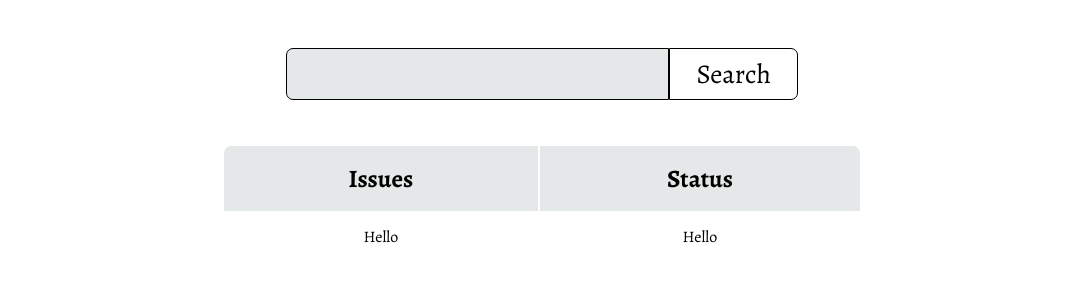
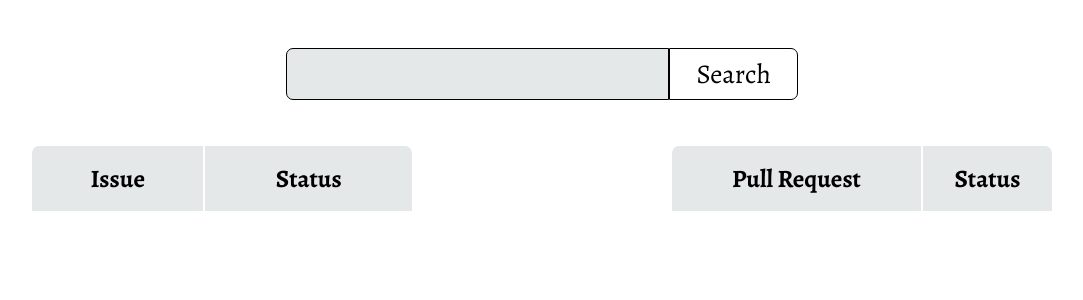
Before and after one commit to Baharghadimii/issue-explorer, a React (Create React App) app: page / in a window 1280 px wide. Shown: the top 300 px of the page, without its empty margins (98-1181 px from the left). Built offline with nearby package versions, Linux system fonts and the light colour scheme.

Commit message:
add pull request table

```diff
--- a/package.json
+++ b/package.json
@@ -3,6 +3,7 @@
   "version": "0.1.0",
   "private": true,
   "dependencies": {
+    "@github/octicons-react": "^7.4.0",
     "@testing-library/jest-dom": "^4.2.4",
     "@testing-library/react": "^9.4.0",
     "@testing-library/user-event": "^7.2.1",
--- a/src/App.js
+++ b/src/App.js
@@ -1,5 +1,5 @@
 import React, { useState } from 'react';
-import './App.css';
+import './App.scss';
 
 import SearchBar from "./components/SearchPage";
 import Table from './components/Table';
@@ -15,18 +15,21 @@ function App() {
 
   const search = (data) => {
     const requestData = data.split('com/');
-    getIssues(requestData[1]).then((res) => {
-      setState({ ...state, issues: res })
+    getIssues(requestData[1]).then((issues) => {
+      getPullRequest(requestData[1]).then((pulls) => {
+        setState({ ...state, pulls: pulls, issues: issues })
+      });
     });
-    getPullRequest(requestData[1]).then((res) => {
-      setState({ ...state, pulls: res })
-    })
+
   }
   console.log(state);
   return (
     <div className="App">
       <SearchBar onSearch={search} />
-      <Table issues={state.issues} pulls={state.pulls} />
+      <div className="tables">
+        <Table data={state.issues} name="Issue" />
+        <Table data={state.pulls} name="Pull Request" />
+      </div>
     </div>
 
   );
--- a/src/App.css
+++ b/src/App.scss
@@ -1,7 +1,10 @@
 .App {
   text-align: center;
 }
-
+.tables {
+  display: flex;
+  flex-direction: row;
+}
 .App-logo {
   height: 40vmin;
   pointer-events: none;
--- a/src/components/Table.js
+++ b/src/components/Table.js
@@ -2,16 +2,22 @@ import React from 'react';
 import './Table.scss';
 import TableData from './TableRow';
 
-const Table = () => {
+const Table = (props) => {
   return (
     <table className="table">
-      <th className='head issues'>Issues</th>
+      <th className='head issues'>{props.name}</th>
       <th className='head status'>Status</th>
       <tbody>
-        <tr className='row'>
-          <TableData className='tb-data td-issue'>1</TableData>
-          <TableData className='tb-data td-status'>a</TableData>
-        </tr>
+
+        {props.data.map(item => {
+          console.log(item);
+          return (
+            <tr className='row'>
+              <TableData title={item.title}></TableData>
+              <Octicon icon={Icon} />
+            </tr>)
+        })}
+
       </tbody>
     </table>
   )
--- a/src/components/Table.scss
+++ b/src/components/Table.scss
@@ -1,5 +1,5 @@
 .table {
-  width: 50%;
+  width: 30%;
   margin: 0 auto;
   margin-top: 3rem;
   text-align: center;
@@ -20,13 +20,3 @@
 .row {
   height: 3rem;
 }
-.tb-data {
-  font-size: 20px;
-}
-.td-status {
-  margin-left: 2rem;
-}
-.td-issue {
-  margin-left: 2rem;
-  float: left;
-}
--- a/src/components/TableRow.js
+++ b/src/components/TableRow.js
@@ -1,6 +1,7 @@
 import React from 'react';
-const TableData = () => {
-  return <td>Hello</td>
+import './TableRow.scss';
 
-}
-export default TableData;
+export default function TableData(props) {
+  console.log(props.title);
+  return <td className='tb-data td-issue'>{props.title}</td>
+};
--- /dev/null
+++ b/src/components/TableRow.scss
@@ -0,0 +1,10 @@
+.tb-data {
+  font-size: 20px;
+}
+.td-status {
+  margin-left: 2rem;
+}
+.td-issue {
+  margin-left: 2rem;
+  float: left;
+}
```
Also changed, not shown: 1 other file (tests, documents, lock files or other folders).
